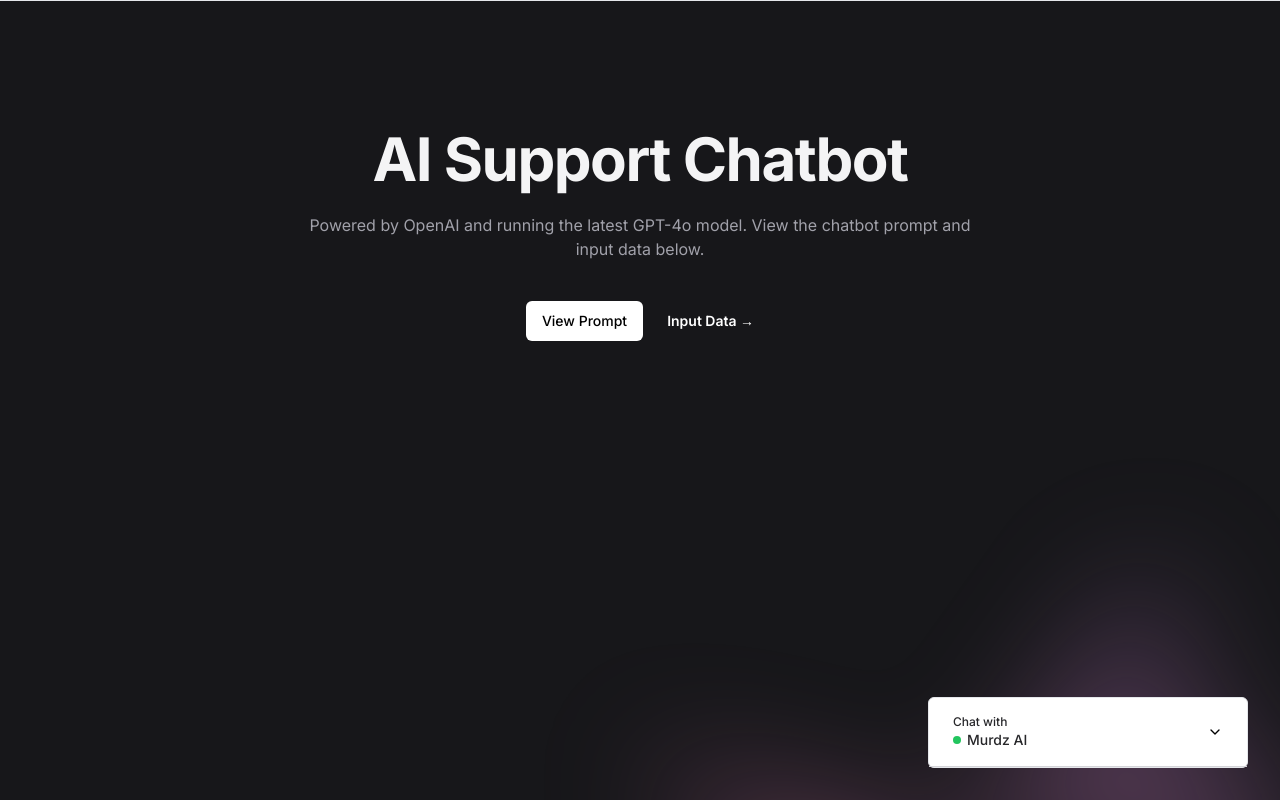
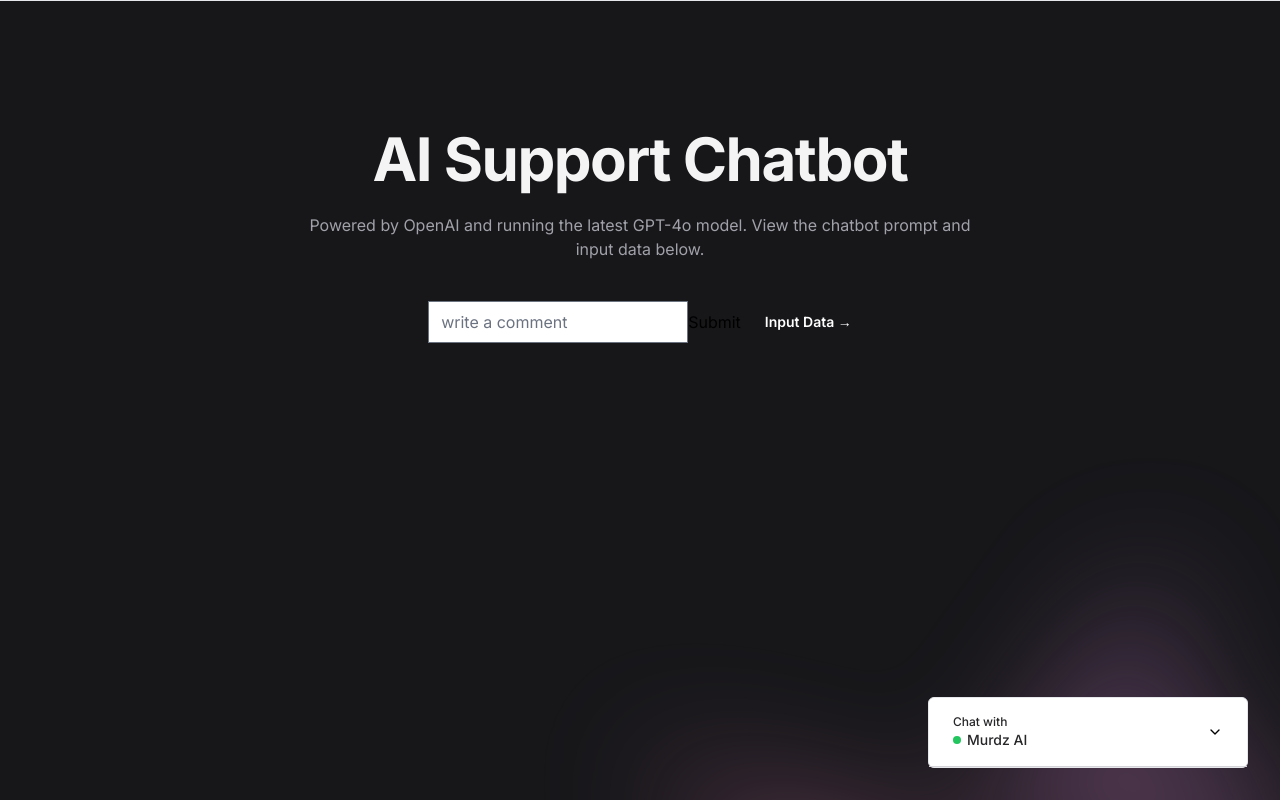
Before and after one commit to murdo2458/openai-chat, a Next.js app: page / in a window 1280 px wide. Shown: the top 800 px of the page. Built offline with nearby package versions, Linux system fonts and the light colour scheme.

Commit message:
postgres post without shad input

```diff
--- a/src/components/EditPrompt.tsx
+++ b/src/components/EditPrompt.tsx
@@ -29,38 +29,10 @@ const EditPrompt: FC<EditPromptProps> = ({ className, ...props }) => {
         await sql("INSERT INTO comments (comment) VALUES ($1)", [comment]);
     }
     return (
-        <Dialog>
-            <DialogTrigger asChild>
-                <Button variant='default'>
-                    View Prompt</Button>
-            </DialogTrigger>
-            <DialogContent className="sm:max-w-[425px]">
-                <DialogHeader>
-                    <DialogTitle>Edit Prompt</DialogTitle>
-                    <DialogDescription>
-                        Make changes to the AI prompt
-                    </DialogDescription>
-                </DialogHeader>
-                <div className="grid gap-4 py-4">
-                    {/* <div className="grid grid-cols-4 grid-rows-50 items-center gap-4"> */}
-                    {/* <Label htmlFor="name" className="text-left">
-                            Prompt
-                        </Label> */}
-                    {/* <Textarea
-                            className="text-black row-span-10 col-span-10"
-                            value={chatbotPrompt} /> */}
-                    {/* </div> */}
-                </div>
-                <DialogFooter>
-                    <form action={create}>
-                        <input type="text" placeholder="write a comment" name="comment" className='text-black' />
-                        <button type="submit">Submit</button>
-                    </form>
-                    {/* <Button variant='outline'>
-                        Save changes</Button> */}
-                </DialogFooter>
-            </DialogContent>
-        </Dialog>
+        <form action={create}>
+            <input type="text" placeholder="write a comment" name="comment" className='text-black' />
+            <button type="submit">Submit</button>
+        </form>
     )
 }
 
```
